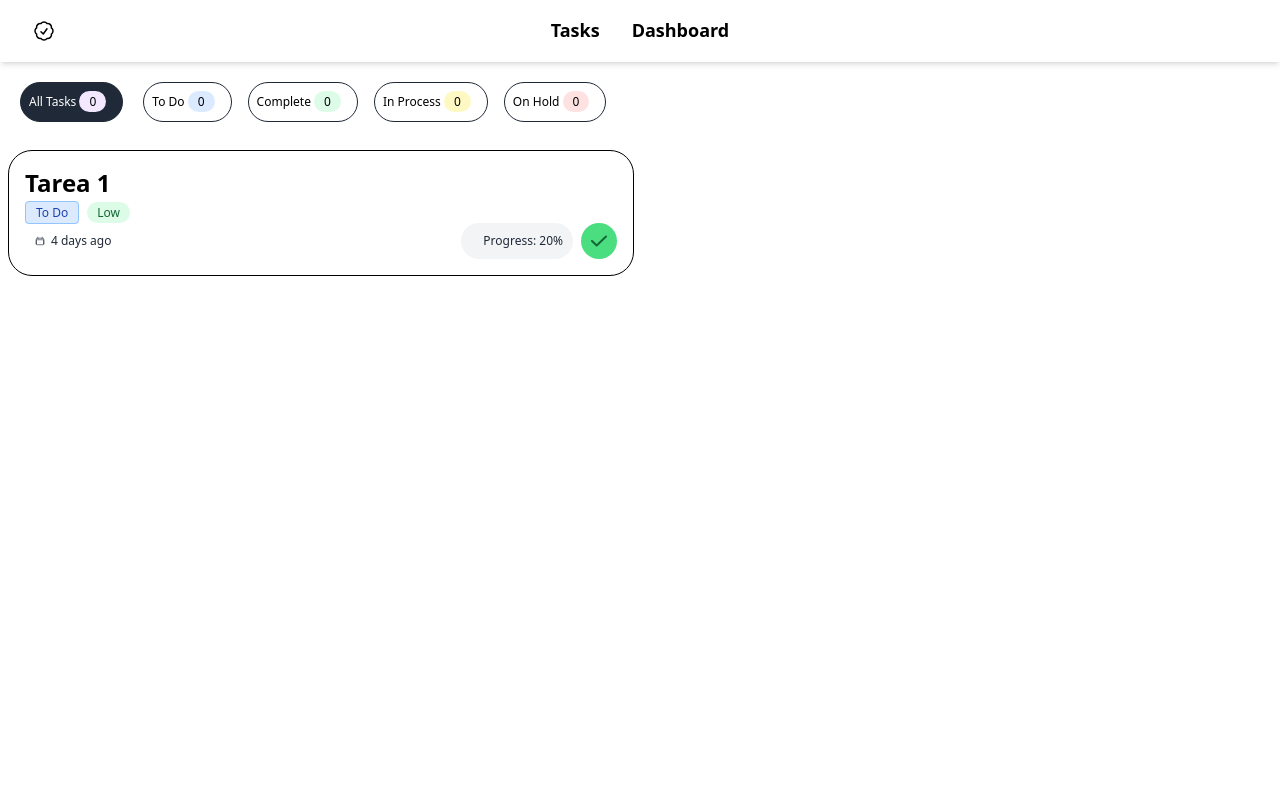
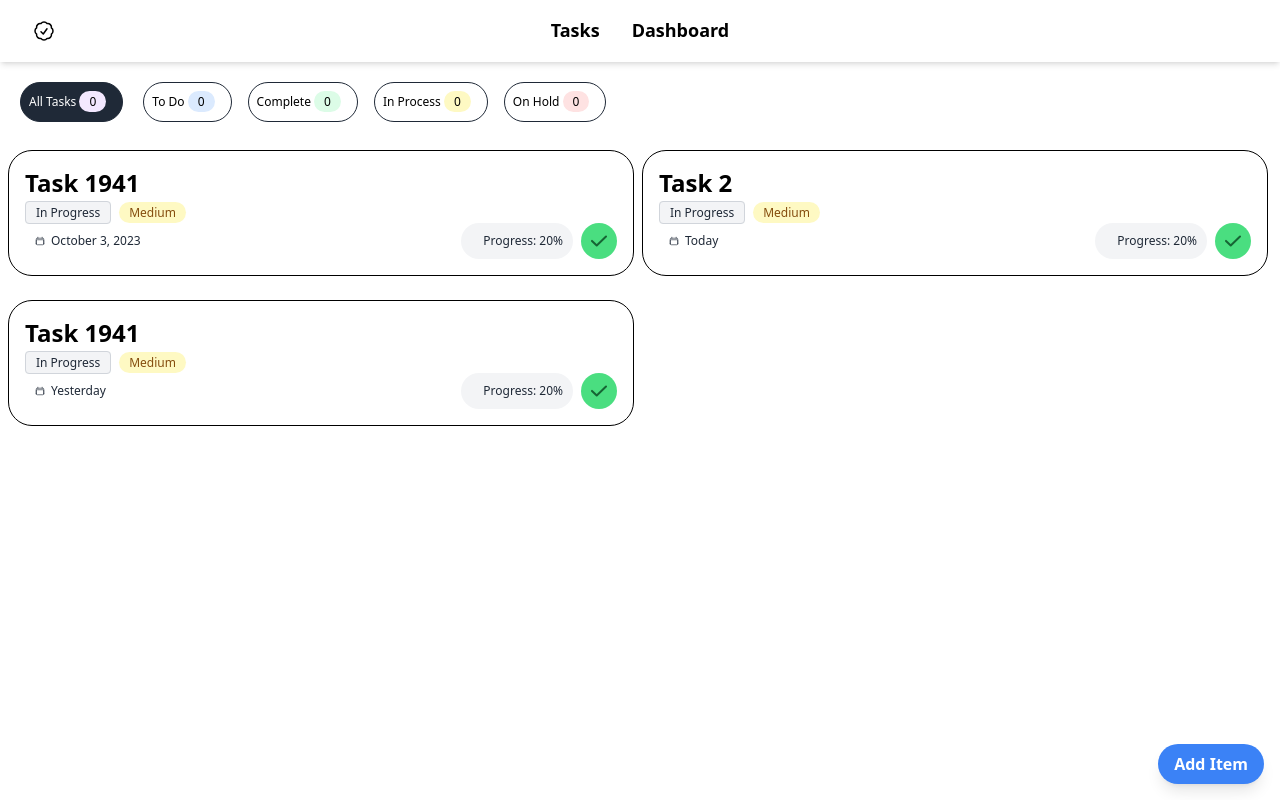
Before and after one commit to jregaladom/task-manager, a Vue app: page / in a window 1280 px wide. Built offline with nearby package versions, Linux system fonts and the light colour scheme.

Commit message:
Store de tareas ajustado para la visualización

```diff
--- a/src/components/inputs/Chip.vue
+++ b/src/components/inputs/Chip.vue
@@ -1,11 +1,12 @@
 <script>
-import useTasks from "@/stores/tasks";
+// import useTasks from "@/stores/tasks";
+import { useTasksStore } from "@/stores/tasks";
 import { computed } from "vue";
 
 export default {
   name: "Chip",
   setup(props) {
-    const tasks = useTasks();
+    const tasks = useTasksStore();
     const isSelected = computed(() => tasks.statusTask === props.textChip);
     const handleStatusTasksClick = (status) => {
       tasks.setTasksStatus(status);
@@ -55,12 +56,18 @@ export default {
 };
 </script>
 <template>
-  <div @click="handleClick"
+  <div
+    @click="handleClick"
     class="flex min-w-fit w-auto h-10 justify-center items-center m-1 font-medium py-1 px-2 rounded-full border border-gray-800 cursor-pointer"
-    :class="clasStatusTask">
+    :class="clasStatusTask"
+  >
     <div class="text-xs font-medium flex-initial">
       {{ textChip }}
-      <span class="text-black text-xs font-medium mr-2 px-2.5 py-0.5 rounded-full" :class="colorBedge">0</span>
+      <span
+        class="text-black text-xs font-medium mr-2 px-2.5 py-0.5 rounded-full"
+        :class="colorBedge"
+        >0</span
+      >
     </div>
   </div>
 </template>
--- a/src/components/ui/CardTask.vue
+++ b/src/components/ui/CardTask.vue
@@ -4,9 +4,6 @@ import BadgeStatus from "@/components/ui/BadgeStatus.vue";
 import BadgeTime from "@/components/ui/BadgeTime.vue";
 import BadgeProgress from "@/components/ui/BadgeProgress.vue";
 import ButtonChangeStatus from "@/components/inputs/ButtonChangeStatus.vue";
-
-
-{/* <CardTask title="Tarea 1" status="To Do" level="Low" created="4 days ago" progress="20%" /> */ }
 
 export default {
   name: "CardTask",
@@ -24,7 +21,6 @@ export default {
     BadgeProgress,
     ButtonChangeStatus,
   },
-
 };
 </script>
 <template>
--- a/src/stores/tasks.js
+++ b/src/stores/tasks.js
@@ -1,12 +1,123 @@
 import { defineStore } from 'pinia';
 
-export default defineStore('tasks', {
+export const useTasksStore = defineStore('tasks', {
     state: () => ({
         statusTask: 'All Tasks',
+        tasks: [
+            {
+                id: '0404044-4404040404',
+                name: 'Task 1941',
+                status: 'In Progress',
+                level: 'Medium',
+                created: '2023-10-03',
+                activities: [
+                    {
+                        name: 'Activity 1',
+                        status: 'In Progress',
+                        created: '2023-10-01',
+                    },
+                    {
+                        name: 'Activity 2',
+                        status: 'In Progress',
+                        created: '2023-10-03',
+                    },
+                    {
+                        name: 'Activity 3',
+                        status: 'In Progress',
+                        created: '2021-08-01',
+                    },
+                ],
+            },
+            {
+                id: '0404044-4404040404',
+                name: 'Task 1941',
+                status: 'In Progress',
+                level: 'Medium',
+                created: '2023-10-01',
+                activities: [
+                    {
+                        name: 'Activity 1',
+                        status: 'In Progress',
+                        created: '2023-10-01',
+                    },
+                    {
+                        name: 'Activity 2',
+                        status: 'In Progress',
+                        created: '2023-10-03',
+                    },
+                    {
+                        name: 'Activity 3',
+                        status: 'In Progress',
+                        created: '2021-08-01',
+                    },
+                ],
+            },
+            {
+                id: '0404044-AD4P54555',
+                name: 'Task 2',
+                status: 'In Progress',
+                level: 'Medium',
+                created: '2023-10-02',
+                activities: [
+                    {
+                        name: 'Activity 1',
+                        status: 'In Progress',
+                        created: '2021-08-01',
+                    },
+                    {
+                        name: 'Activity 2',
+                        status: 'In Progress',
+                        created: '2021-08-01',
+                    },
+                    {
+                        name: 'Activity 3',
+                        status: 'In Progress',
+                        created: '2021-08-01',
+                    },
+                ]
+            },
+        ]
     }),
+    getters: {
+        getTasks() {
+            return this.tasks.sort((a, b) => {
+                const dateA = new Date(a.created);
+                const dateB = new Date(b.created);
+                return dateB - dateA;
+            });
+        },
+    },
     actions: {
         setTasksStatus(status) {
             this.statusTask = status;
         },
+        addTask() {
+            const task = {
+                id: '04023544-44040TT404',
+                name: 'Task new',
+                status: 'In Progress',
+                level: 'Medium',
+                created: '2023-10-04',
+                activities: [
+                    {
+                        name: 'Activity 1',
+                        status: 'In Progress',
+                        created: '2023-10-03',
+                    },
+                    {
+                        name: 'Activity 2',
+                        status: 'In Progress',
+                        created: '2023-10-03',
+                    },
+                    {
+                        name: 'Activity 3',
+                        status: 'In Progress',
+                        created: '2021-08-01',
+                    },
+                ],
+            };
+            this.tasks.push(task);
+        }
+
     },
 });
--- /dev/null
+++ b/src/utils/dateUtils.js
@@ -0,0 +1,23 @@
+export function formatDateToHumanReadable(dateString) {
+    const currentDate = new Date();
+    const inputDate = new Date(dateString);
+
+    // Calcula la diferencia en milisegundos
+    const difference = currentDate - inputDate;
+
+    // Calcula la diferencia en días
+    const daysDifference = Math.floor(difference / (1000 * 60 * 60 * 24));
+
+    if (daysDifference === 0) {
+        return 'Today';
+    }
+    else if (daysDifference === 1) {
+        return 'Yesterday';
+    } else if (daysDifference >= 2 && daysDifference <= 5) {
+        return `${daysDifference} days ago`;
+    } else {
+        // Formatea la fecha en formato mes, día, año en inglés
+        const options = { year: 'numeric', month: 'long', day: 'numeric' };
+        return inputDate.toLocaleDateString('en-US', options);
+    }
+}
--- a/src/views/TasksMain.vue
+++ b/src/views/TasksMain.vue
@@ -1,12 +1,36 @@
 <script>
 import Chip from "@/components/inputs/Chip.vue";
 import CardTask from "@/components/ui/CardTask.vue";
+import { useTasksStore } from "@/stores/tasks";
+import { formatDateToHumanReadable } from "../utils/dateUtils";
 
 export default {
   name: "TasksMain",
+  setup() {
+    const tasks = useTasksStore();
+
+    const handleAddTasks = () => {
+      tasks.addTask();
+    };
+
+    return {
+      tasks,
+      handleAddTasks,
+    };
+  },
   components: {
     Chip,
     CardTask,
+  },
+  computed: {
+    formatDateToHumanReadable() {
+      return formatDateToHumanReadable;
+    },
+  },
+  methods: {
+    handleAddTasksClick() {
+      this.handleAddTasks();
+    },
   },
 };
 </script>
@@ -19,7 +43,25 @@ export default {
     <Chip text-chip="On Hold" />
   </div>
 
-  <div class="grid grid-cols-1 mr-5 gap-2 lg:grid-cols-2 xl:grid-cols-2 2xl:grid-cols-3">
-    <CardTask title="Tarea 1" status="To Do" level="Low" created="4 days ago" :progress="20" />
+  <div
+    class="grid grid-cols-1 mr-5 gap-2 lg:grid-cols-2 xl:grid-cols-2 2xl:grid-cols-3"
+  >
+    <CardTask
+      v-for="(task, index) in tasks.getTasks"
+      :key="index"
+      :title="task.name"
+      :status="task.status"
+      :level="task.level"
+      :created="formatDateToHumanReadable(task.created)"
+      :progress="20"
+    />
+  </div>
+  <div class="fixed bottom-4 right-4">
+    <button
+      @click="handleAddTasksClick"
+      class="bg-blue-500 hover:bg-blue-600 text-white font-bold py-2 px-4 rounded-full shadow-lg"
+    >
+      Add Item
+    </button>
   </div>
 </template>
```
Also changed, not shown: src/components/ui/BadgeProgress.vue (+13 -11 lines).
